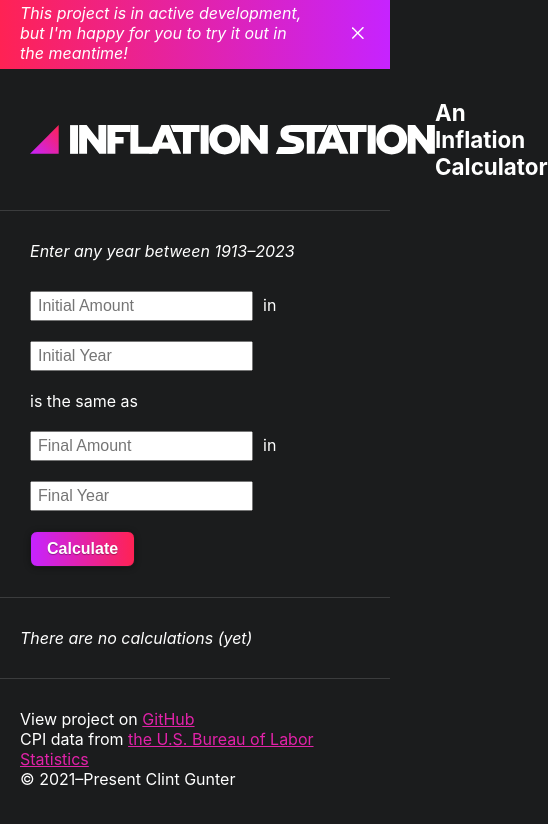
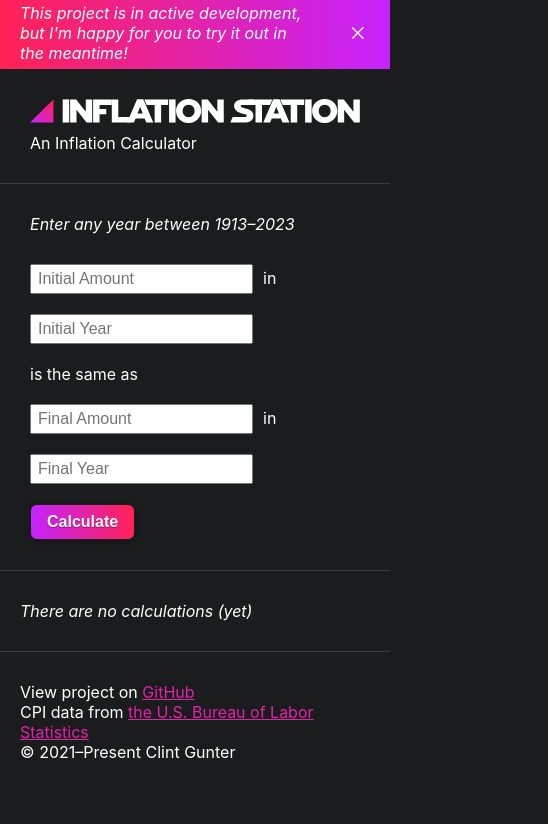
Before and after one commit to futureclint/inflation-station-2, a React (Create React App) app: page / in a window 390 px wide. Shown: the top 824 px of the page, 548 px wide, since content can reach past the window. Built offline with nearby package versions, Linux system fonts and the light colour scheme.

Commit message:
Created breakpoints and mobile layout for header

```diff
--- a/src/css/main.css
+++ b/src/css/main.css
@@ -59,16 +59,29 @@ a {
 
 header .title {
   display: flex;
+  flex-direction: row;
   justify-content: space-between;
   margin: 30px;
 }
+@media (max-width: 768px) {
+  header .title {
+    flex-direction: column;
+  }
+}
 
 header .logo {
-  width: 405px;
+  max-width: 405px;
 }
 
 header .subtitle {
-  font-size: 1.4em;
+  font-size: 1.25em;
+  font-weight: 400;
+}
+@media (max-width: 768px) {
+  header .subtitle {
+    margin-top: 10px;
+    font-size: 1em;
+  }
 }
 
 .calculate {
--- a/src/scss/header.scss
+++ b/src/scss/header.scss
@@ -1,13 +1,23 @@
 header .title {
   display: flex;
+  flex-direction: row;
   justify-content: space-between;
   margin: 30px;
+
+  @include width-sm {
+    flex-direction: column;
+  }
 }
 
 header .logo {
-  width: 405px;
+  max-width: 405px;
 }
 
 header .subtitle {
-  font-size: 1.4em;
+  font-size: 1.25em;
+  font-weight: 400;
+  @include width-sm {
+    margin-top: 10px;
+    font-size: 1.0em;
+  }
 }
--- a/src/scss/main.scss
+++ b/src/scss/main.scss
@@ -1,4 +1,5 @@
 @import "variables";
+@import "breakpoints";
 @import "base";
 @import "message";
 @import "header";
```
Also changed, not shown: src/scss/breakpoints.scss (added, +9 -0 lines).
